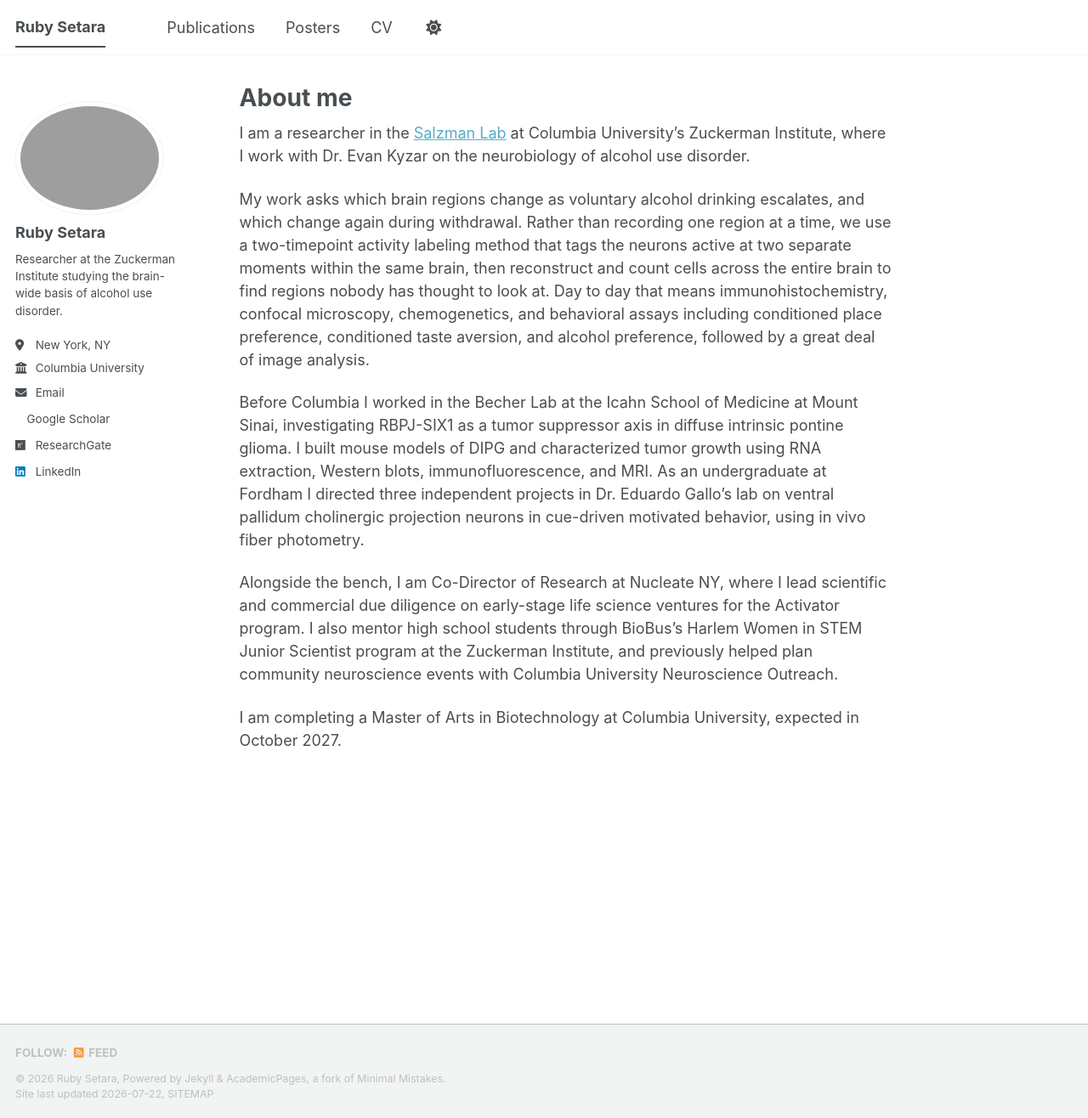
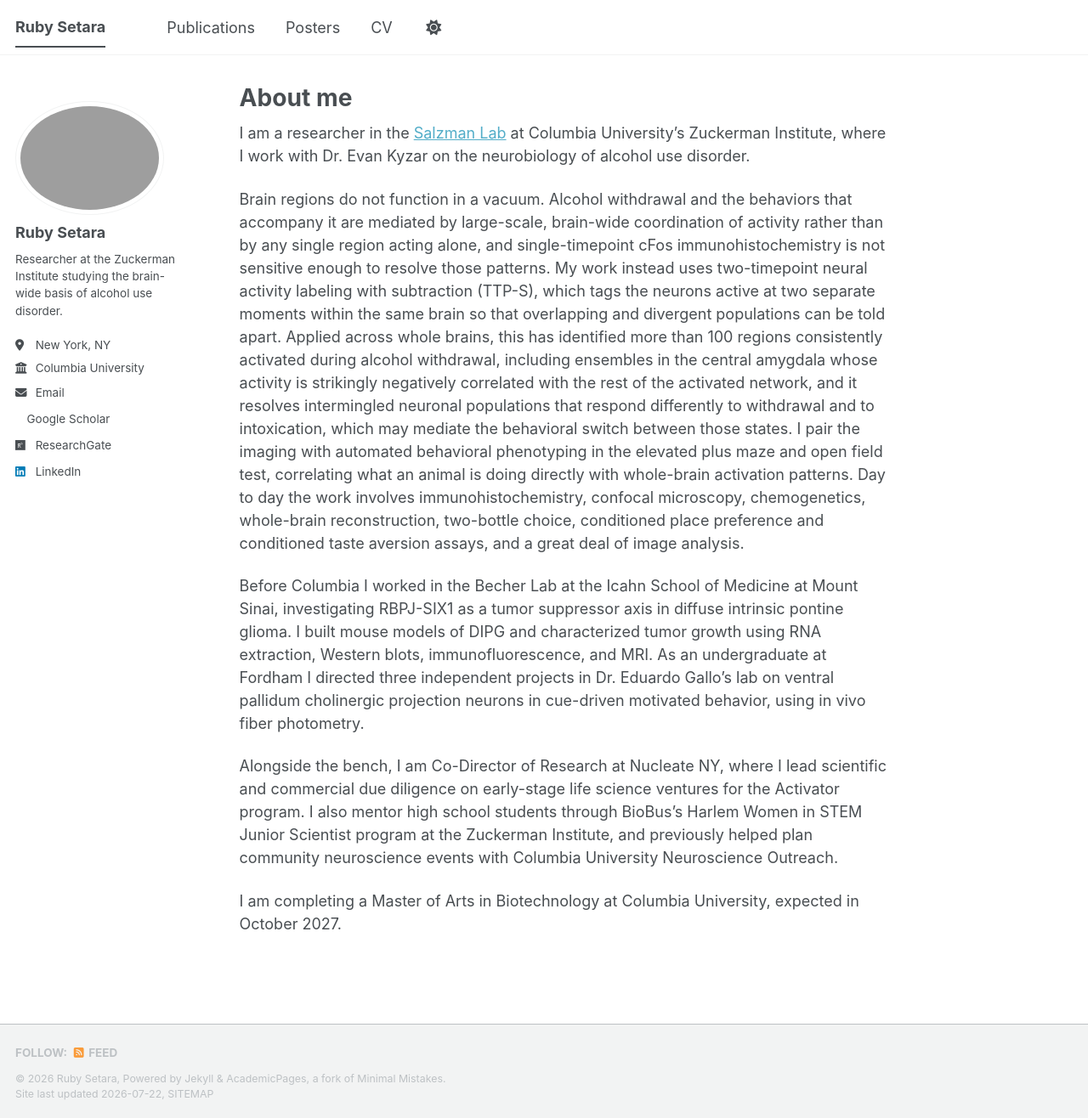
Before and after one commit to ruby-setara/ruby-setara.github.io, a Jekyll site: the page built from _pages/about.md, in a window 1280 px wide and 1316 px high. Shown: the whole window at 85% size. Built offline with Jekyll 4.4.1, drawn with Linux system fonts in a browser that asks for light colours; a style sheet for code colours, icons or effects is not loaded.

Commit message:
Update about.md

```diff
--- a/_pages/about.md
+++ b/_pages/about.md
@@ -9,7 +9,7 @@ redirect_from:
 
 I am a researcher in the [Salzman Lab](https://zuckermaninstitute.columbia.edu/) at Columbia University's Zuckerman Institute, where I work with Dr. Evan Kyzar on the neurobiology of alcohol use disorder.
 
-My work asks which brain regions change as voluntary alcohol drinking escalates, and which change again during withdrawal. Rather than recording one region at a time, we use a two-timepoint activity labeling method that tags the neurons active at two separate moments within the same brain, then reconstruct and count cells across the entire brain to find regions nobody has thought to look at. Day to day that means immunohistochemistry, confocal microscopy, chemogenetics, and behavioral assays including conditioned place preference, conditioned taste aversion, and alcohol preference, followed by a great deal of image analysis.
+Brain regions do not function in a vacuum. Alcohol withdrawal and the behaviors that accompany it are mediated by large-scale, brain-wide coordination of activity rather than by any single region acting alone, and single-timepoint cFos immunohistochemistry is not sensitive enough to resolve those patterns. My work instead uses two-timepoint neural activity labeling with subtraction (TTP-S), which tags the neurons active at two separate moments within the same brain so that overlapping and divergent populations can be told apart. Applied across whole brains, this has identified more than 100 regions consistently activated during alcohol withdrawal, including ensembles in the central amygdala whose activity is strikingly negatively correlated with the rest of the activated network, and it resolves intermingled neuronal populations that respond differently to withdrawal and to intoxication, which may mediate the behavioral switch between those states. I pair the imaging with automated behavioral phenotyping in the elevated plus maze and open field test, correlating what an animal is doing directly with whole-brain activation patterns. Day to day the work involves immunohistochemistry, confocal microscopy, chemogenetics, whole-brain reconstruction, two-bottle choice, conditioned place preference and conditioned taste aversion assays, and a great deal of image analysis.
 
 Before Columbia I worked in the Becher Lab at the Icahn School of Medicine at Mount Sinai, investigating RBPJ-SIX1 as a tumor suppressor axis in diffuse intrinsic pontine glioma. I built mouse models of DIPG and characterized tumor growth using RNA extraction, Western blots, immunofluorescence, and MRI. As an undergraduate at Fordham I directed three independent projects in Dr. Eduardo Gallo's lab on ventral pallidum cholinergic projection neurons in cue-driven motivated behavior, using in vivo fiber photometry.
 
```
